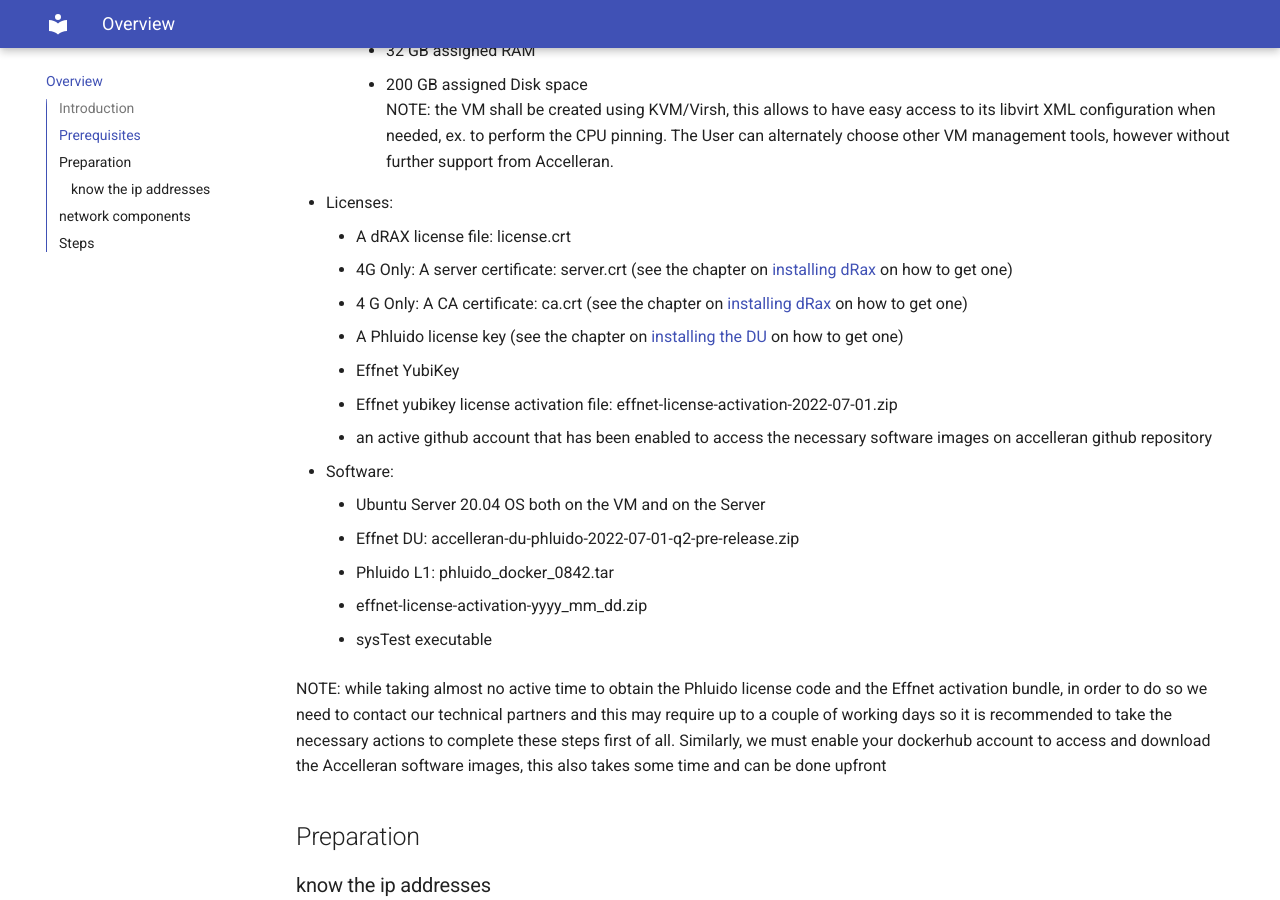
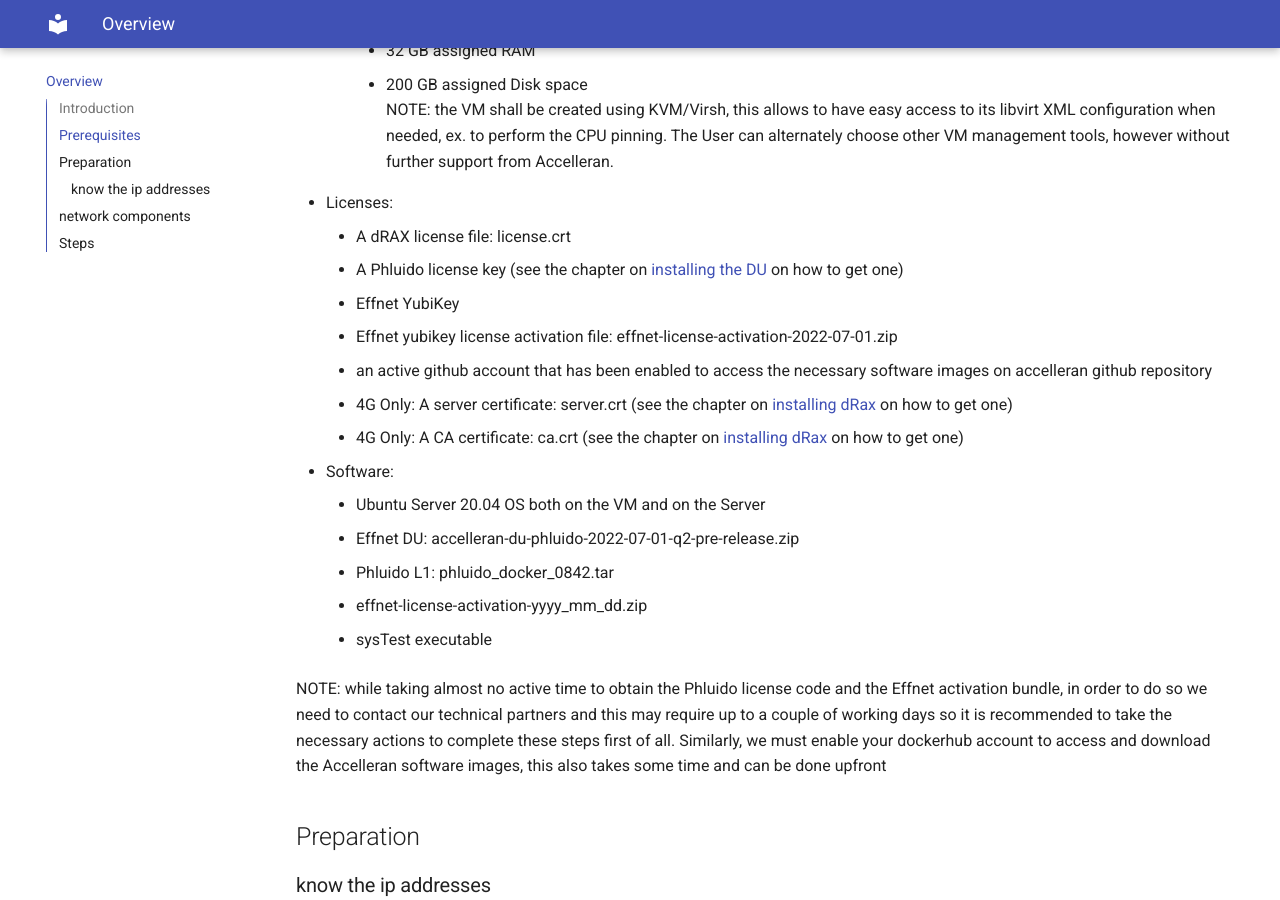
Before and after one commit to accelleran/drax-docs, an MkDocs documentation site: the page built from docs/index.md, in a window 1280 px wide and 900 px high, scrolled down 693 px. Built offline with MkDocs 1.6.1 and Material for MkDocs 9.7.7, drawn with Linux system fonts in a browser that asks for light colours; the version menu is left out.

Commit message:
Update index.md

```diff
--- a/docs/index.md
+++ b/docs/index.md
@@ -22,12 +22,12 @@ NOTE: the VM shall be created using KVM/Virsh, this allows to have easy access t
 
 * Licenses:
 	* A dRAX license file: license.crt
-	* 4G Only:  A server certificate: server.crt (see the chapter on [installing dRax](/drax-docs/drax-install/) on how to get one)
-	* 4 G Only: A CA certificate: ca.crt (see the chapter on [installing dRax](/drax-docs/drax-install/) on how to get one)
 	* A Phluido license key (see the chapter on [installing the DU](/drax-docs/du-install/) on how to get one)
 	* Effnet YubiKey
 	* Effnet yubikey license activation file: effnet-license-activation-2022-07-01.zip
 	* an active github account that has been enabled to access the necessary software images on accelleran github repository
+	* 4G Only:  A server certificate: server.crt (see the chapter on [installing dRax](/drax-docs/drax-install/) on how to get one)
+	* 4G Only: A CA certificate: ca.crt (see the chapter on [installing dRax](/drax-docs/drax-install/) on how to get one)
 
 * Software:
 	* Ubuntu Server 20.04 OS both on the VM and on the Server
```
